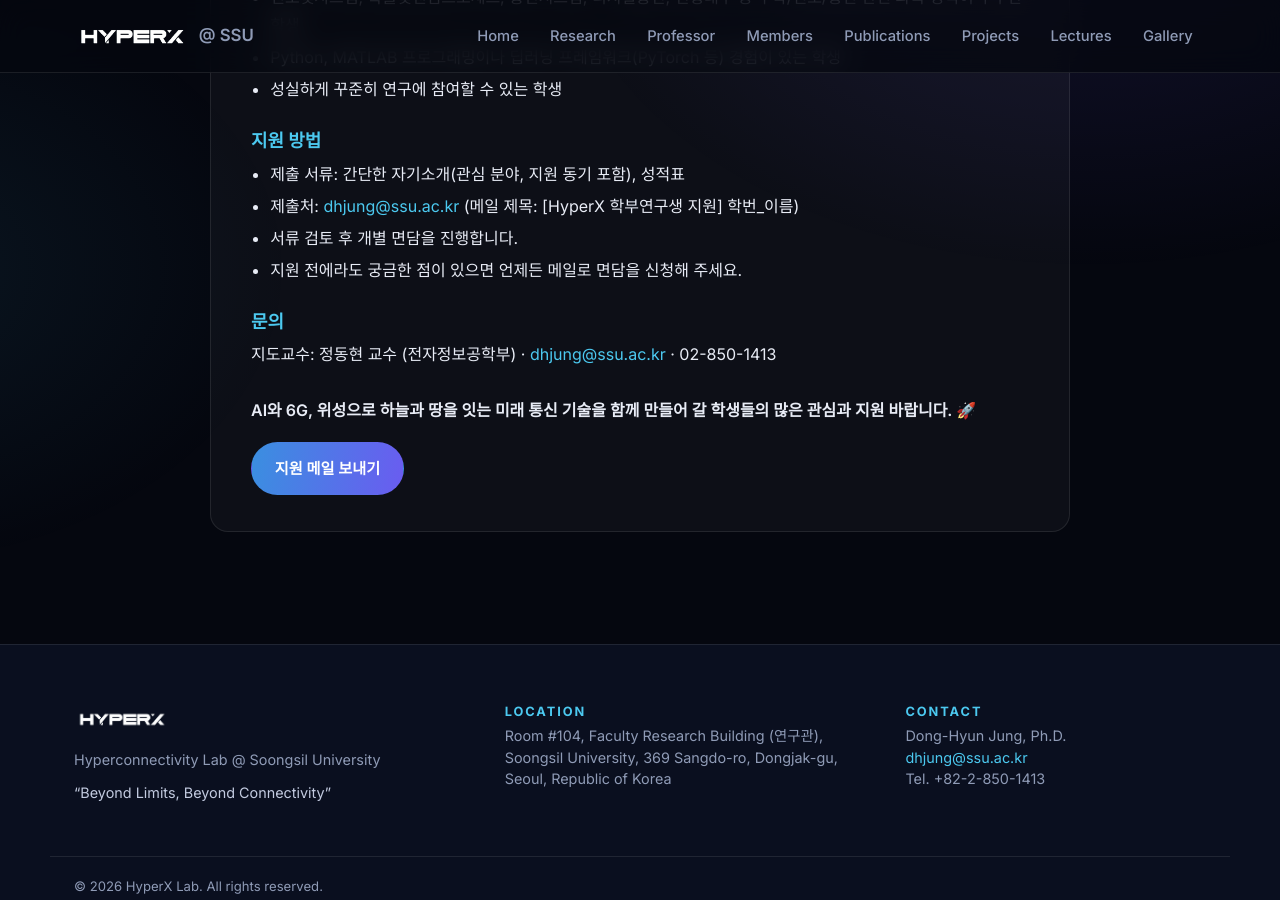
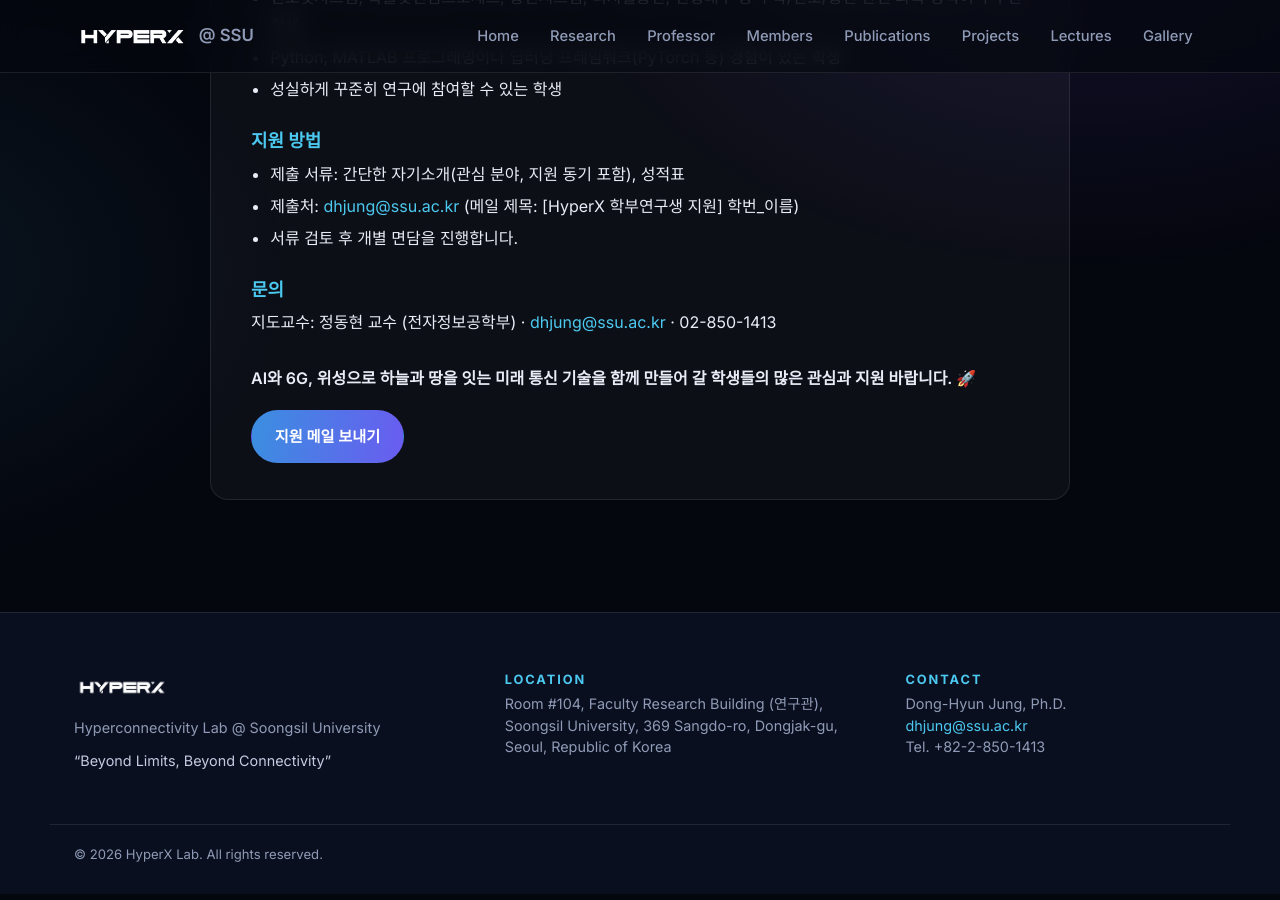
Before and after one commit to hyperx-web/hyperx, a Jekyll site: the page built from recruit.html, in a window 1280 px wide and 900 px high, scrolled down 1419 px. Built offline with Jekyll 4.4.1, drawn with Linux system fonts in a browser that asks for light colours; some web fonts are replaced.

Commit message:
Recruit: remove line
Co-Authored-By: Claude Opus 5.5 <noreply@anthropic.com>

```diff
--- a/recruit.html
+++ b/recruit.html
@@ -54,7 +54,6 @@ eyebrow: Position Available
         <li>제출 서류: 간단한 자기소개(관심 분야, 지원 동기 포함), 성적표</li>
         <li>제출처: <a href="mailto:dhjung@ssu.ac.kr">dhjung@ssu.ac.kr</a> (메일 제목: [HyperX 학부연구생 지원] 학번_이름)</li>
         <li>서류 검토 후 개별 면담을 진행합니다.</li>
-        <li>지원 전에라도 궁금한 점이 있으면 언제든 메일로 면담을 신청해 주세요.</li>
       </ul>
 
       <h3>문의</h3>
```
